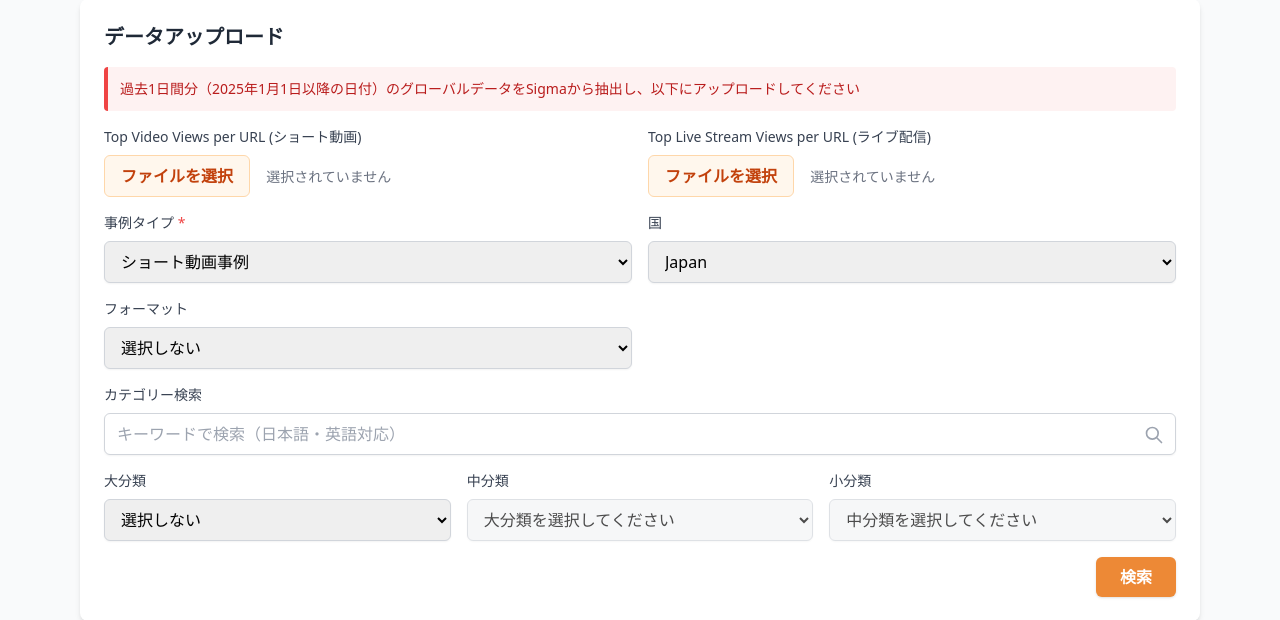
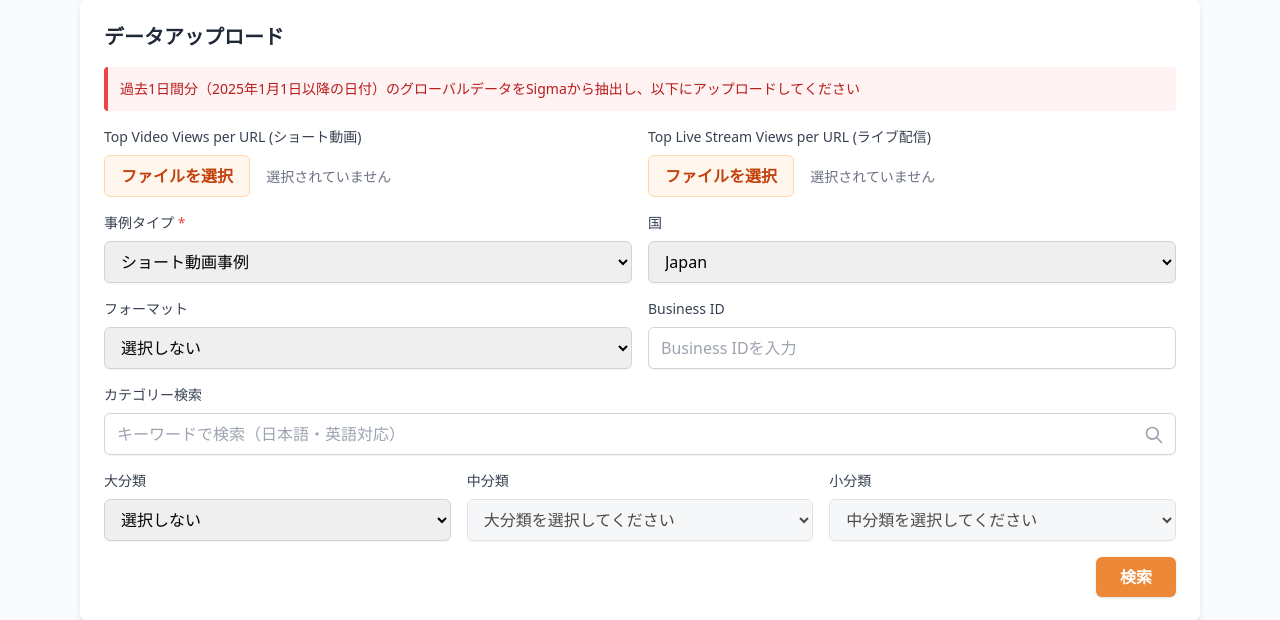
Before and after one commit to Meguroman1978/casestudy, a Flask app: page / in a window 1280 px wide. Shown: the part 411-1031 px from the top of the page. Run offline with Flask 3, Linux system fonts and the light colour scheme; some libraries are stand-ins or nearby versions.

Commit message:
feat: Add Business ID filter functionality

```diff
--- a/app.py
+++ b/app.py
@@ -161,7 +161,7 @@ def get_country_regions(country_name):
         # （System などの特殊な値に対応）
         return [country_name]
 
-def merge_data(video_df, live_df, sheet_df, case_type, industry_filter, country, format_filter='none'):
+def merge_data(video_df, live_df, sheet_df, case_type, industry_filter, country, format_filter='none', business_id_filter=''):
     """データをマージしてフィルタリングする"""
     try:
         logger.info("[STEP 2] データマージ処理開始")
@@ -226,6 +226,16 @@ def merge_data(video_df, live_df, sheet_df, case_type, industry_filter, country,
                 merged_df = merged_df[merged_df['Account: Industry'].isin(industries)]
                 logger.info(f"業界フィルター適用 ({', '.join(industries)}): {before_filter}行 → {len(merged_df)}行")
                 before_filter = len(merged_df)
+
+        # Business IDフィルター
+        if business_id_filter:
+            try:
+                business_id_numeric = int(business_id_filter)
+                merged_df = merged_df[merged_df['Business Id'] == business_id_numeric]
+                logger.info(f"Business IDフィルター適用 ({business_id_filter}): {before_filter}行 → {len(merged_df)}行")
+                before_filter = len(merged_df)
+            except ValueError:
+                logger.warning(f"無効なBusiness ID形式: {business_id_filter}")
 
         if country != 'none':
             # 国名から対応する地域名のリストを取得
@@ -641,10 +651,11 @@ def process_data():
         industry_filter = request.form.get('industry_filter', 'none')
         country = request.form.get('country', 'none')
         format_filter = request.form.get('format_filter', 'none')
+        business_id_filter = request.form.get('business_id_filter', '').strip()
         page = int(request.form.get('page', 1))
         page_size = int(request.form.get('page_size', 5))  # デフォルトを5に変更（最大5チャンネル表示）
 
-        logger.info(f"検索条件: 事例タイプ={case_type}, 業界フィルター={industry_filter}, 国={country}, フォーマット={format_filter}, ページ={page}")
+        logger.info(f"検索条件: 事例タイプ={case_type}, 業界フィルター={industry_filter}, 国={country}, フォーマット={format_filter}, Business ID={business_id_filter}, ページ={page}")
 
         # ファイルを一時保存
         video_filename = secure_filename(video_file.filename)
@@ -766,7 +777,7 @@ def process_data():
             return jsonify({'error': 'Google Sheetからデータを取得できませんでした'}), 500
 
         # データのマージとフィルタリング
-        result_df = merge_data(video_df, live_df, sheet_df, case_type, industry_filter, country, format_filter)
+        result_df = merge_data(video_df, live_df, sheet_df, case_type, industry_filter, country, format_filter, business_id_filter)
 
         if result_df is None:
             logger.error("データマージ処理に失敗")
--- a/templates/index.html
+++ b/templates/index.html
@@ -201,6 +201,15 @@
                             <option value="Player Deck">Player Deck</option>
                         </select>
                     </div>
+
+                    <!-- Business ID検索 -->
+                    <div>
+                        <label for="businessIdFilter" class="block text-sm font-medium text-gray-700 mb-2">
+                            <span data-lang-key="business_id">Business ID</span>
+                        </label>
+                        <input type="text" id="businessIdFilter" name="business_id_filter" placeholder="Business IDを入力"
+                               class="block w-full px-3 py-2 border border-gray-300 rounded-md shadow-sm focus:outline-none focus:ring-orange-custom focus:border-orange-custom">
+                    </div>
                 </div>
 
                 <!-- カテゴリー検索ボックス -->
@@ -373,6 +382,7 @@
             live_stream: { ja: 'ライブ配信事例', en: 'Live Stream Cases' },
             country: { ja: '国', en: 'Country' },
             format: { ja: 'フォーマット', en: 'Format' },
+            business_id: { ja: 'Business ID', en: 'Business ID' },
             not_selected: { ja: '選択しない', en: 'Not Selected' },
             other_country: { ja: 'その他', en: 'Other' },
             search_category: { ja: 'カテゴリー検索', en: 'Search Category' },
@@ -1128,6 +1138,12 @@
                     formData.set('industry_filter', 'none');
                 }
 
+                // Business IDフィルタを追加
+                const businessIdFilter = document.getElementById('businessIdFilter');
+                if (businessIdFilter && businessIdFilter.value.trim()) {
+                    formData.set('business_id_filter', businessIdFilter.value.trim());
+                }
+
                 // ページ番号を追加
                 formData.set('page', page);
                 formData.set('page_size', 10);
```
